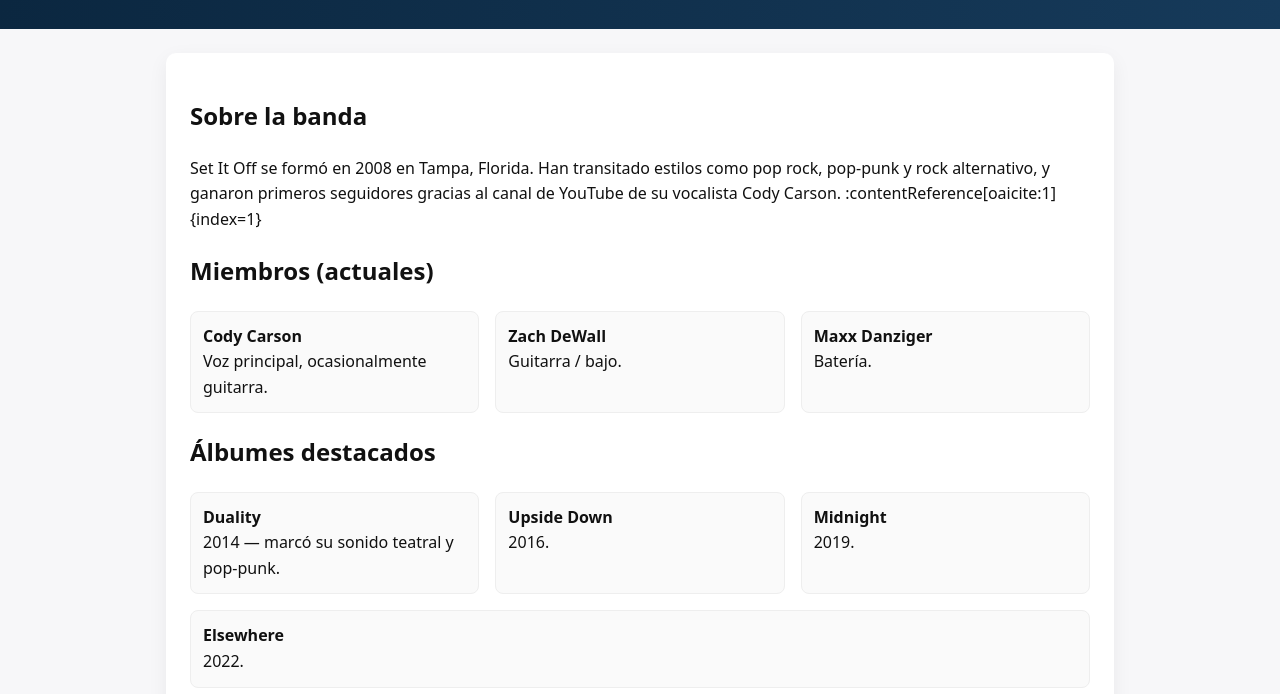
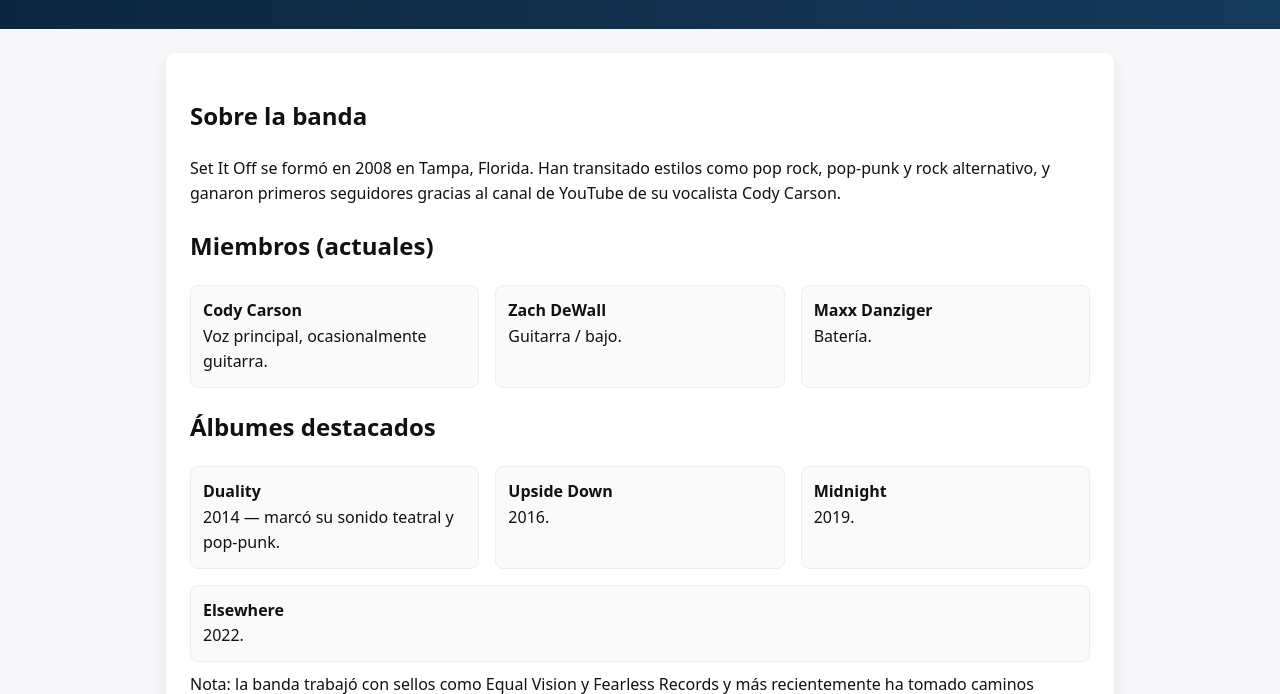
Before and after one commit to Jibbbb-07/Pagina1, a plain HTML site: page index.html in a window 1280 px wide. Shown: the part 113-807 px from the top of the page. Drawn offline with Linux system fonts and the light colour scheme.

Commit message:
Update index.html

```diff
--- a/index.html
+++ b/index.html
@@ -29,7 +29,7 @@
       <h2>Sobre la banda</h2>
       <p>
         Set It Off se formó en 2008 en Tampa, Florida. Han transitado estilos como pop rock, pop-punk y rock alternativo,
-        y ganaron primeros seguidores gracias al canal de YouTube de su vocalista Cody Carson. :contentReference[oaicite:1]{index=1}
+        y ganaron primeros seguidores gracias al canal de YouTube de su vocalista Cody Carson.
       </p>
     </section>
 
```
